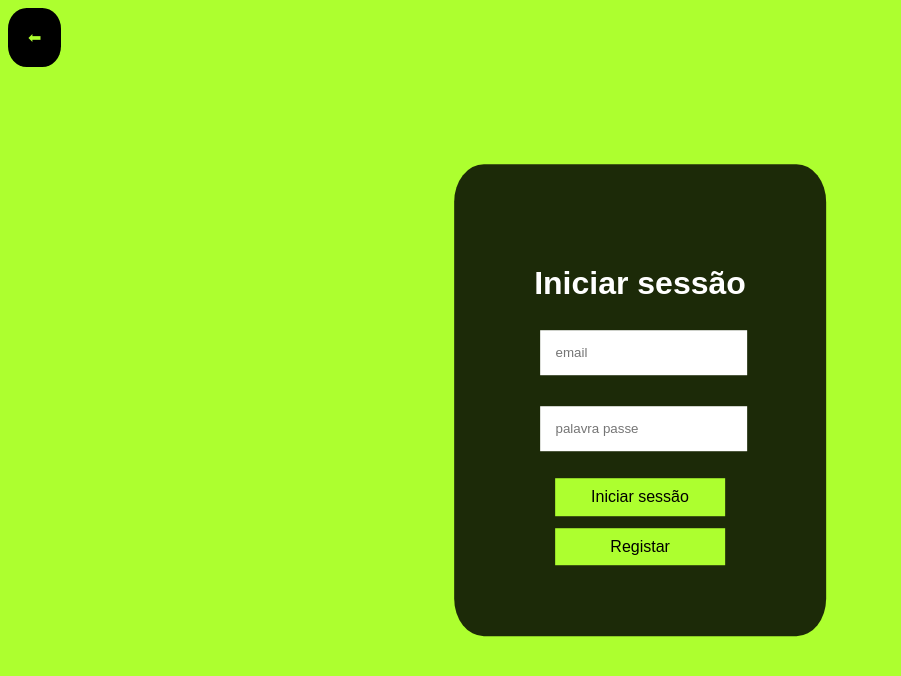
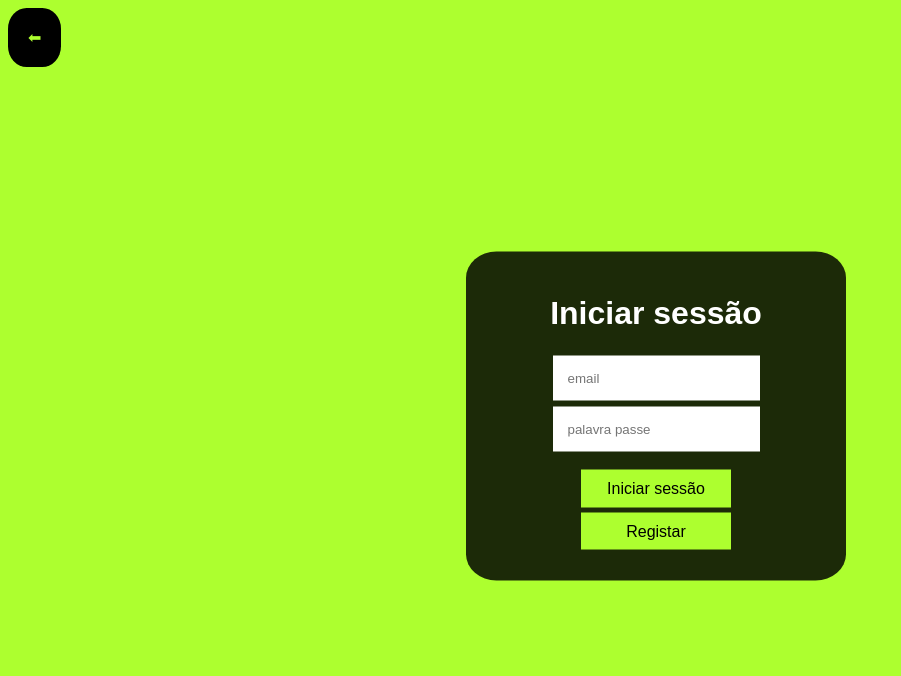
Before and after one commit to Daniel-Silva-1240955/DEAPC-P18-Venda-de-bilhetes, a PHP site: page /scripts/registar_iniciar_sessao.html in a window 1280 px wide. Shown: the top 676 px of the page, without its empty margins (0-901 px from the left). Run offline with PHP 8.4, Linux system fonts and the light colour scheme.

Commit message:
Finalização de página de registo e inicio de sessão (Miguel)

```diff
--- a/Guiões/W1/scripts/registar_iniciar_sessao.html
+++ b/Guiões/W1/scripts/registar_iniciar_sessao.html
@@ -13,16 +13,15 @@
 <body>
     <a href="pagina_principal.html" class="voltar" style="float: left;">⬅</a>
 
-    <div>
-        <h1>Iniciar sessão</h1>
-        <input type="email" placeholder="email" style="float: inherit;">
-        <br><br>
-        <input type="password" id="password" placeholder="palavra passe">
-        <br>
-        <button> Iniciar sessão </button>
-        <a href="registar.html" class="Registar"> Registar </a>
+    <div class="fundo">
+        <div class="conteudo">
+            <h1>Iniciar sessão</h1>
+            <input type="email" placeholder="email">
+            <input type="password" id="password" placeholder="palavra passe">
+            <button class="iniciar_sessao"> Iniciar sessão </button>
+            <a href="registar.html" class="Registar"> Registar </a>
+        </div>
     </div>
-
 
 </body>
 </html>
--- a/Guiões/W1/styles/style_registar_iniciar_sessao.css
+++ b/Guiões/W1/styles/style_registar_iniciar_sessao.css
@@ -4,23 +4,27 @@ body
     background-color:greenyellow;
 }
 
-div
+.fundo
 {
-    background-color: rgba(0, 0, 0, 0.836);
     position: absolute;
     top: 50%;
     left: 50%;
     transform: translate(-50%, -50%);
     padding: 80px;
     border-radius: 8%;
-    color: white;
+}
+
+h1
+{
+    margin-top: 1%;
+    margin-bottom: 7%;
 }
 
 input
 {
     padding: 15px;
     border: none;
-    margin: 3%;
+    margin: 1%;
 }
 
 button
@@ -28,10 +32,10 @@ button
     background-color:greenyellow;
     border: none;
     padding: 10px;
-    width: 80%;
-    margin: 10%;
+    width: 50%;
     cursor: pointer;
     font-size: 16px;
+    margin: 5%;
 }
 
 button:hover
@@ -39,16 +43,33 @@ button:hover
     background-color:#5ac75a;
 }
 
+.conteudo
+{
+    background-color: rgba(0, 0, 0, 0.836);
+    position: absolute;
+    top: 50%;
+    left: 50%;
+    margin: 10%;
+    transform: translate(-50%, -50%);
+    padding: 40px;
+    border-radius: 8%;
+    color: white;
+    text-align: center;
+    width: 300px;
+}
+
 .Registar
 {
     color: #000000;
-    margin-top: 0%;
     background-color:greenyellow;
-    border: 0%;
-    padding: 10px;
-    padding-left: 26%;
-    padding-right: 26% ;
     text-decoration: none;
+    margin-top: 10%;
+    margin-bottom: 15%;
+    border: none;
+    padding-top: 10px;
+    padding-bottom: 10px;
+    padding-left: 45px;
+    padding-right: 45px;
     margin: 10%;
     cursor: pointer;
     font-size: 16px;
```
Also changed, not shown: Guiões/W1/scripts/registar.html (+6 -5 lines), Guiões/W1/styles/style_registar.css (+41 -17 lines), 1 other file.
